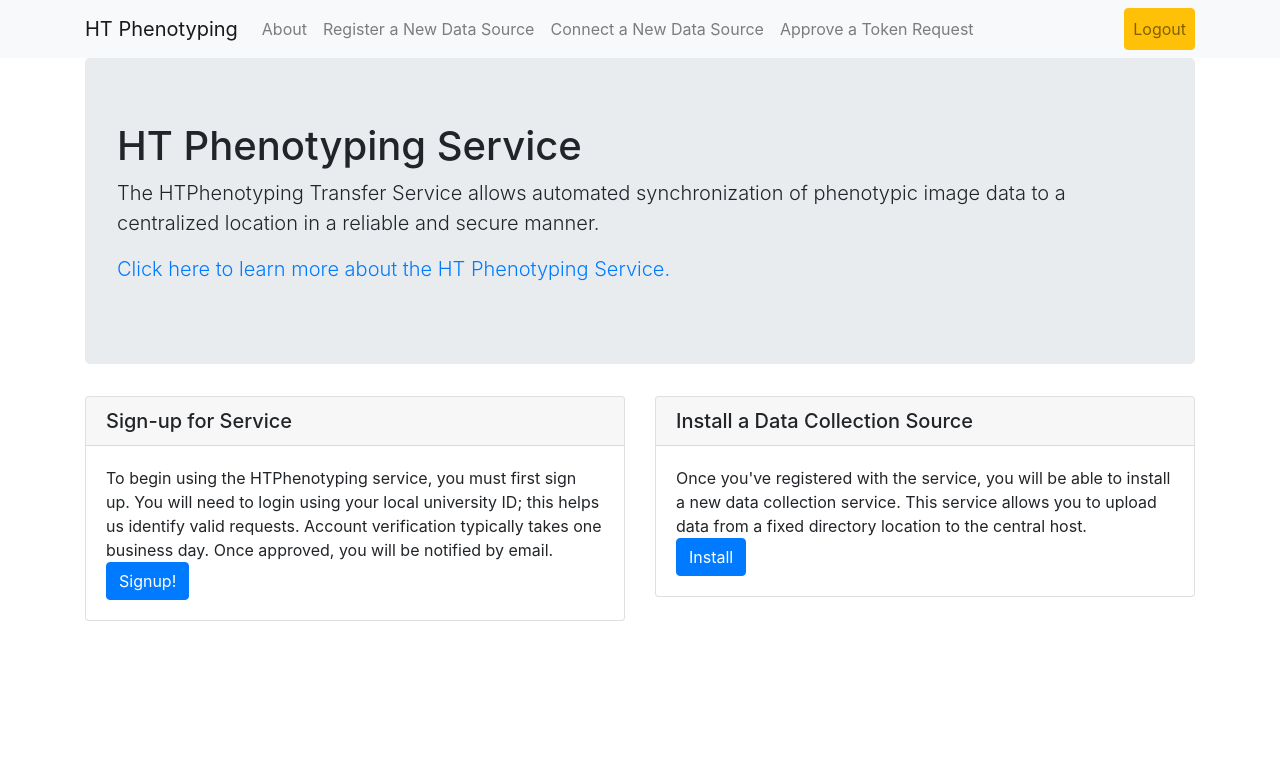
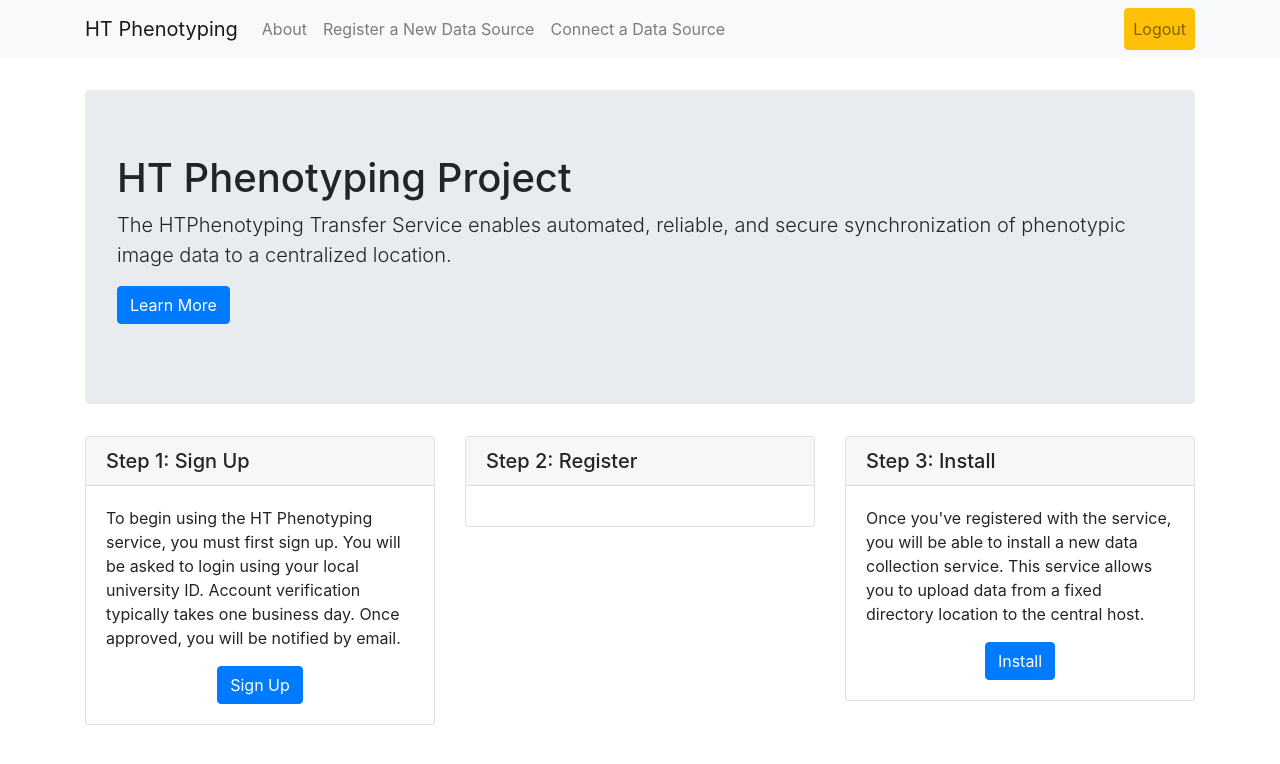
Before and after one commit to wood-thilsted/WT-ht-condor-front-end, a Flask app: page / in a window 1280 px wide. Shown: the top 764 px of the page. Run offline with Flask 2, Linux system fonts and the light colour scheme; some libraries are stand-ins or nearby versions.

Commit message:
implement some of Nathan's suggestions around naming, on the front page at least

```diff
--- a/registry/index/templates/about.html
+++ b/registry/index/templates/about.html
@@ -6,7 +6,7 @@
     <div class="container">
         <div class="row">
             <div class="col">
-                <h1 class="display-r">About HT Phenotyping</h1>
+                <h1 class="display-r">About the HT Phenotyping Service</h1>
             </div>
         </div>
     </div>
--- a/registry/index/templates/index.html
+++ b/registry/index/templates/index.html
@@ -7,45 +7,58 @@
         <div class="row">
             <div class="col">
                 <div class="jumbotron">
-                    <h1 class="display-r">HT Phenotyping Service</h1>
+                    <h1 class="display-r">HT Phenotyping Project</h1>
 
                     <p class="lead">
-                        The HTPhenotyping Transfer Service allows automated
+                        The HTPhenotyping Transfer Service enables
+                        automated, reliable, and secure
                         synchronization of phenotypic image data to a
-                        centralized location in a reliable and secure manner.
+                        centralized location.
                     </p>
 
                     <p class="lead">
-                        <a href="{{ url_for('index.about') }}">Click here to learn more about the HT Phenotyping Service.</a>
+                        <a class="btn btn-primary" href="{{ url_for('index.about') }}">Learn More</a>
                     </p>
                 </div>
             </div>
         </div>
 
         <div class="row">
-            <div class="col-sm-6">
+            <div class="col-sm-4">
                 <div class="card">
-                    <h5 class="card-header">Sign-up for Service</h5>
+                    <h5 class="card-header">Step 1: Sign Up</h5>
                     <div class="card-body">
-                        <p class="card-text"> To begin using the HTPhenotyping service, you must
-                            first sign up. You will need to login using your local university ID;
-                            this helps us identify valid requests. Account verification typically
-                            takes one business day. Once approved, you will
-                            be notified by email.
-                            <br>
-                            <a href="{{ url_for('signup.signup_get') }}" class="btn btn-primary">Signup!</a>
+                        <p class="card-text">
+                            To begin using the HT Phenotyping service, you must first sign up.
+                            You will be asked to login using your local university ID.
+                            Account verification typically takes one business day.
+                            Once approved, you will be notified by email.
+                        </p>
+                        <div class="text-center">
+                            <a href="{{ url_for("signup.signup_get") }}" class="btn btn-primary">Sign Up</a>
+                        </div>
                     </div>
                 </div>
             </div>
-            <div class="col-sm-6">
+            <div class="col-sm-4">
                 <div class="card">
-                    <h5 class="card-header">Install a Data Collection Source</h5>
+                    <h5 class="card-header">Step 2: Register</h5>
                     <div class="card-body">
-                        <p class="card-text"> Once you've registered with the service, you will
+                    </div>
+                </div>
+            </div>
+            <div class="col-sm-4">
+                <div class="card">
+                    <h5 class="card-header">Step 3: Install</h5>
+                    <div class="card-body">
+                        <p class="card-text">
+                            Once you've registered with the service, you will
                             be able to install a new data collection service. This service allows
                             you to upload data from a fixed directory location to the central host.
-                            <br>
+                        </p>
+                        <div class="text-center">
                             <a href="{{ url_for("connect.install") }}" class="btn btn-primary">Install</a>
+                        </div>
                     </div>
                 </div>
             </div>
--- /dev/null
+++ b/registry/static/base.css
@@ -0,0 +1,3 @@
+.navbar {
+    margin-bottom: 2em;
+}
--- a/registry/templates/base.html
+++ b/registry/templates/base.html
@@ -20,6 +20,8 @@
             integrity="sha384-OgVRvuATP1z7JjHLkuOU7Xw704+h835Lr+6QL9UvYjZE3Ipu6Tp75j7Bh/kR0JKI" crossorigin="anonymous"></script>
     {% endblock %}
 
+    <link rel="stylesheet" href="{{ url_for('static', filename='base.css') }}">
+
     {% block head %}{% endblock %}
     {% block script %}{% endblock %}
     {% block style %}{% endblock %}
@@ -41,8 +43,8 @@
                 <ul class="navbar-nav mr-auto">
                     <li class="nav-item"><a class="nav-link" href="{{ url_for('index.about') }}">About</a></li>
                     <li class="nav-item"><a class="nav-link" href="{{ url_for('signup.signup_get') }}">Register a New Data Source</a></li>
-                    <li class="nav-item"><a class="nav-link" href="{{ url_for('connect.install') }}">Connect a New Data Source</a></li>
-                    <li class="nav-item"><a class="nav-link" href="{{ url_for('token.code_get') }}">Approve a Token Request</a></li>
+                    <li class="nav-item"><a class="nav-link" href="{{ url_for('connect.install') }}">Connect a Data Source</a></li>
+{#                    <li class="nav-item"><a class="nav-link" href="{{ url_for('token.code_get') }}">Approve a Token Request</a></li>#}
                 </ul>
                 <ul class="navbar-nav">
                     <li class="nav-item"><a class="nav-link btn btn-warning" href="{{ url_for('index.logout') }}">Logout</a></li>
```
